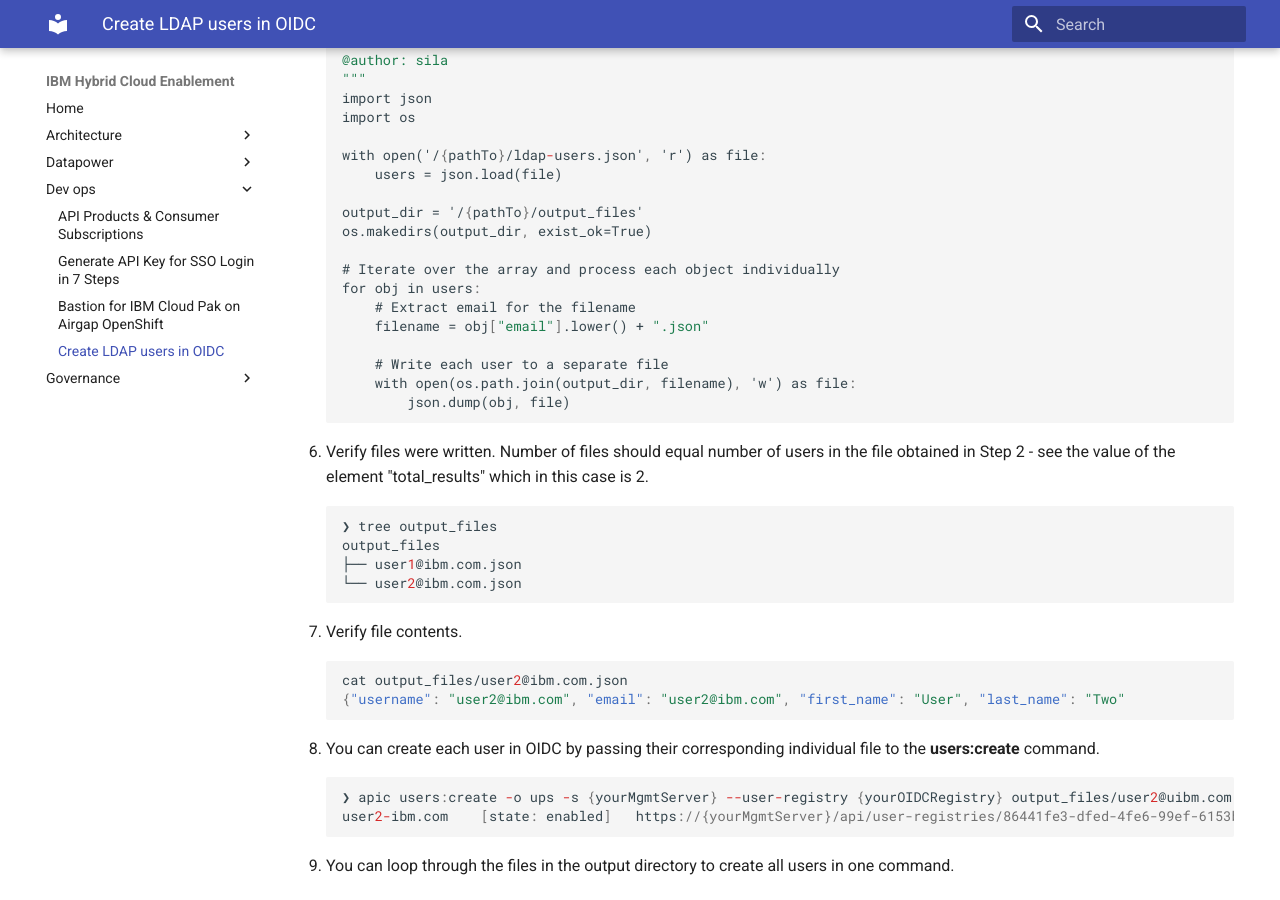
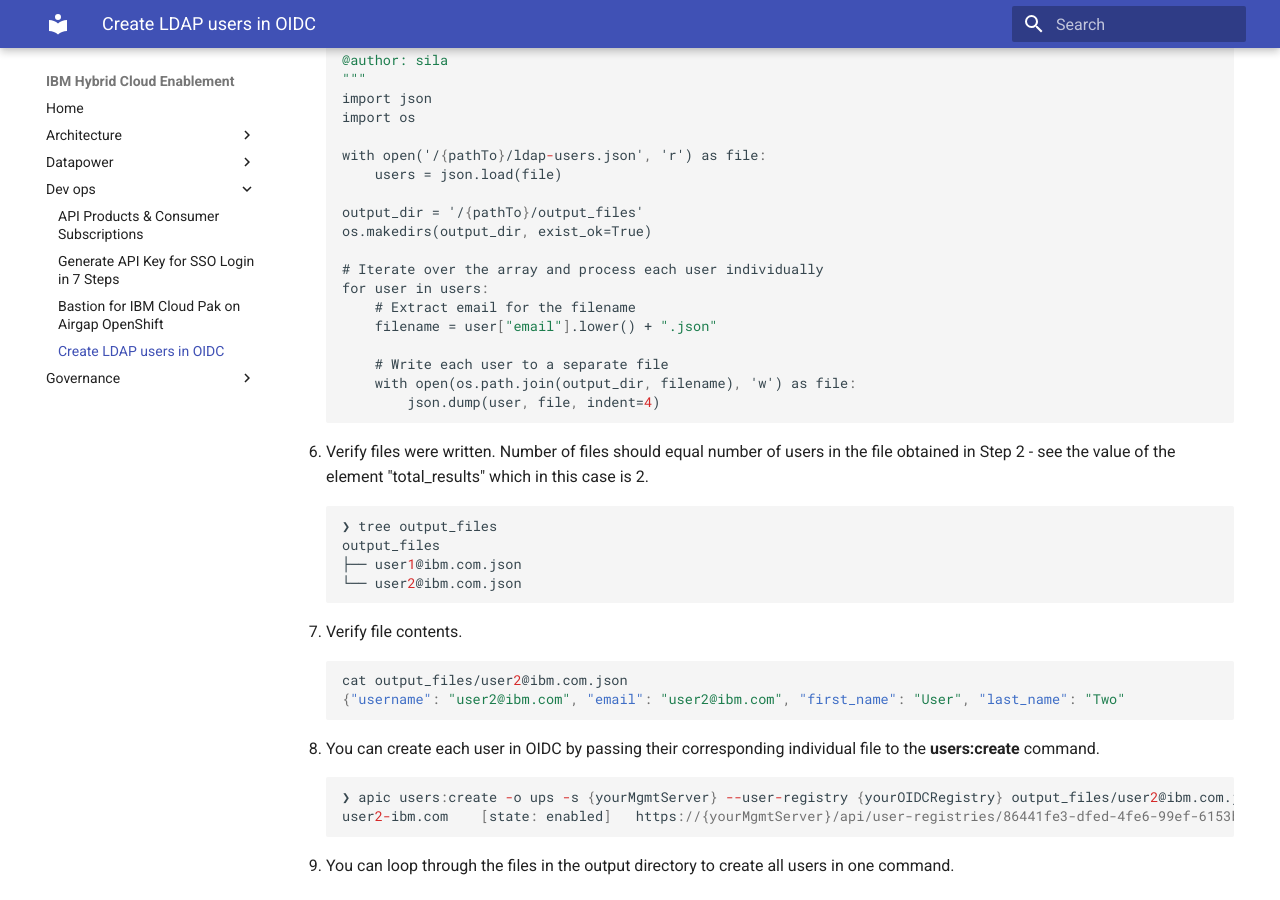
Before and after one commit to ibm-apiconnect/apic-hybrid-cloud-enablement, an MkDocs documentation site: the page built from docs-and-tools/dev-ops/create-oidc-users-from-ldap.md, in a window 1280 px wide and 900 px high, scrolled down 1169 px. Built offline with MkDocs 1.6.1 and Material for MkDocs 9.7.7, drawn with Linux system fonts in a browser that asks for light colours.

Commit message:
Update create-oidc-users-from-ldap.md
more code documetation

````diff
--- a/docs-and-tools/dev-ops/create-oidc-users-from-ldap.md
+++ b/docs-and-tools/dev-ops/create-oidc-users-from-ldap.md
@@ -67,14 +67,14 @@
     output_dir = '/{pathTo}/output_files'
     os.makedirs(output_dir, exist_ok=True)
 
-    # Iterate over the array and process each object individually
-    for obj in users:
+    # Iterate over the array and process each user individually
+    for user in users:
         # Extract email for the filename
-        filename = obj["email"].lower() + ".json"
+        filename = user["email"].lower() + ".json"
 
         # Write each user to a separate file
         with open(os.path.join(output_dir, filename), 'w') as file:
-            json.dump(obj, file)
+            json.dump(user, file, indent=4)
     ```
 
 6. Verify files were written. Number of files should equal number of users in the file obtained in Step 2 - see the value of the element "total_results" which in this case is 2.
@@ -96,7 +96,7 @@
 8. You can create each user in OIDC by passing their corresponding individual file to the **users:create** command.
 
     ```json
-    ❯ apic users:create -o ups -s {yourMgmtServer} --user-registry {yourOIDCRegistry} output_files/user2@uibm.com.json
+    ❯ apic users:create -o ups -s {yourMgmtServer} --user-registry {yourOIDCRegistry} output_files/user2@ibm.com.json
     user2-ibm.com    [state: enabled]   https://{yourMgmtServer}/api/user-registries/86441fe3-dfed-4fe6-99ef-6153b0d14afe/7311fdd9-8cee-4a34-8fdc-398ae61f9426/users/91e3a911-e687-4ae6-8867-0b31cbb85d04
     ```
 
````
